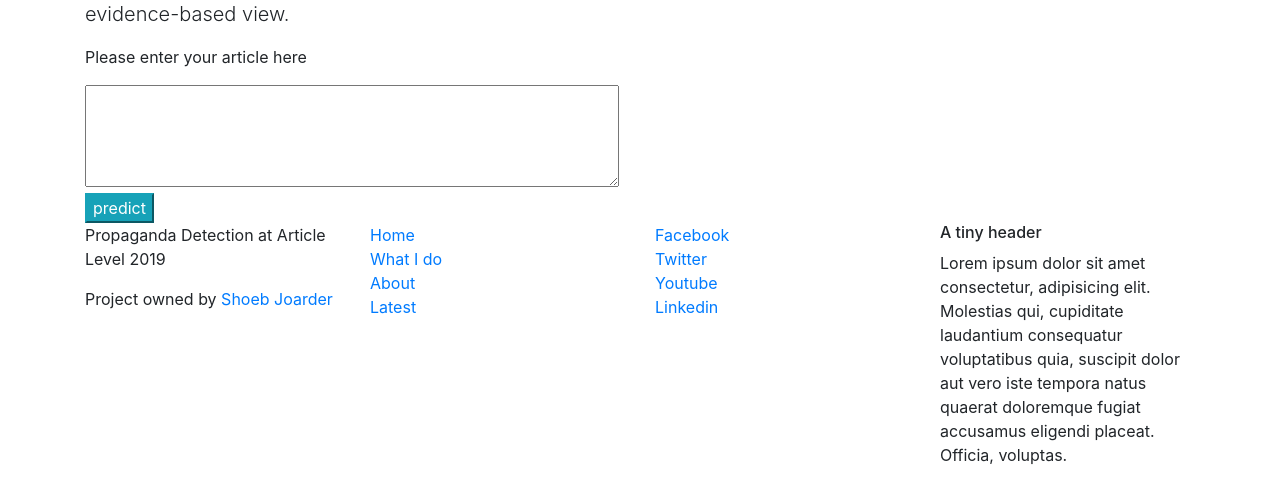
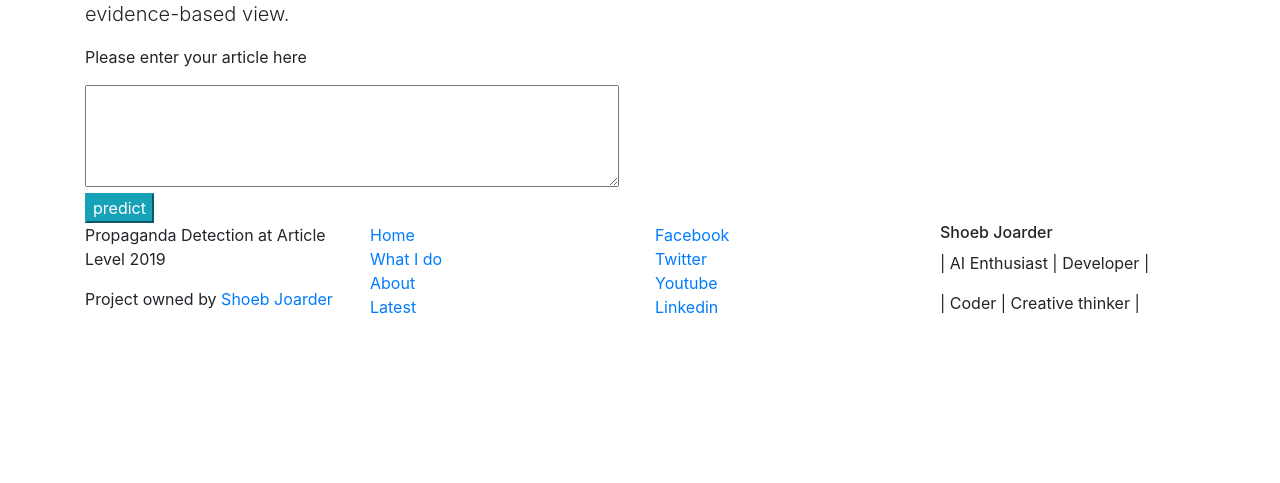
Before and after one commit to shoebjoarder/Propaganda-Detection-Web-App, a Flask app: page / in a window 1280 px wide. Shown: the part 488-971 px from the top of the page. After the commit the page ends 802 px from the top, so only its background shows below. Run offline with Flask 2, Linux system fonts and the light colour scheme; some libraries are stand-ins or nearby versions.

Commit message:
Added youtube and linkedin links

```diff
--- a/templates/index.html
+++ b/templates/index.html
@@ -81,13 +81,14 @@
             <ul class="list-unstyled">
               <li><a href="">Facebook</a></li>
               <li><a href="">Twitter</a></li>
-              <li><a href="">Youtube</a></li>
-              <li><a href="">Linkedin</a></li>
+              <li><a href="https://www.youtube.com/channel/UChXtrTBcAAez5SkMe6TkJBA">Youtube</a></li>
+              <li><a href="https://www.linkedin.com/in/shoeb-joarder/">Linkedin</a></li>
             </ul>
           </div>
           <div class="col-sm-3">
-              <h6>A tiny header</h6>
-              <p>Lorem ipsum dolor sit amet consectetur, adipisicing elit. Molestias qui, cupiditate laudantium consequatur voluptatibus quia, suscipit dolor aut vero iste tempora natus quaerat doloremque fugiat accusamus eligendi placeat. Officia, voluptas.</p>
+              <h6>Shoeb Joarder</h6>
+              <p>| AI Enthusiast | Developer |</p>
+              <p>| Coder |   Creative thinker |</p>
           </div>
         </div>
       </div>
```
